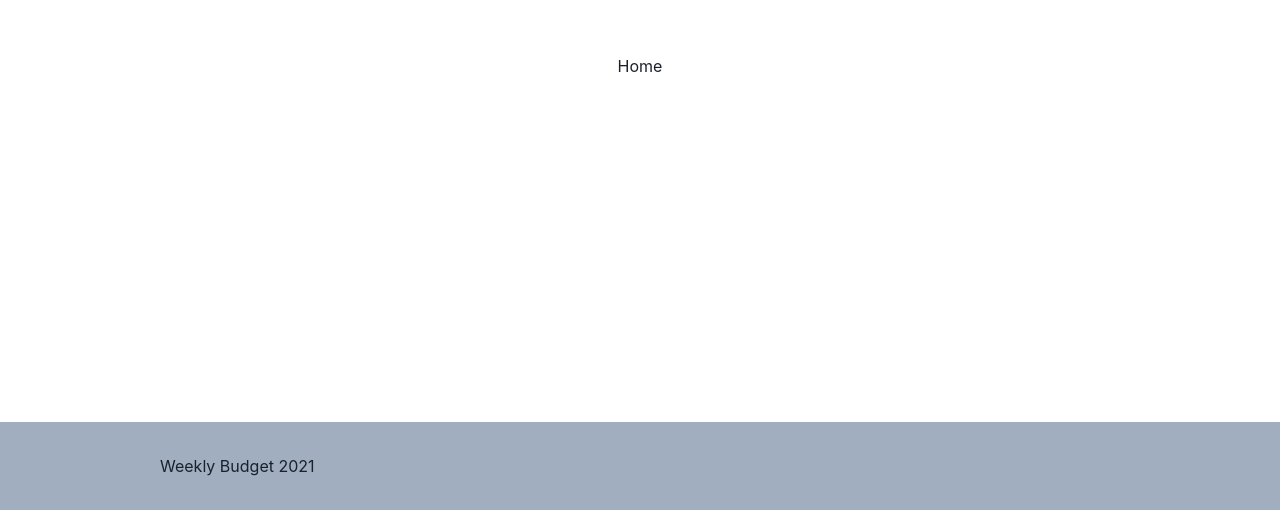
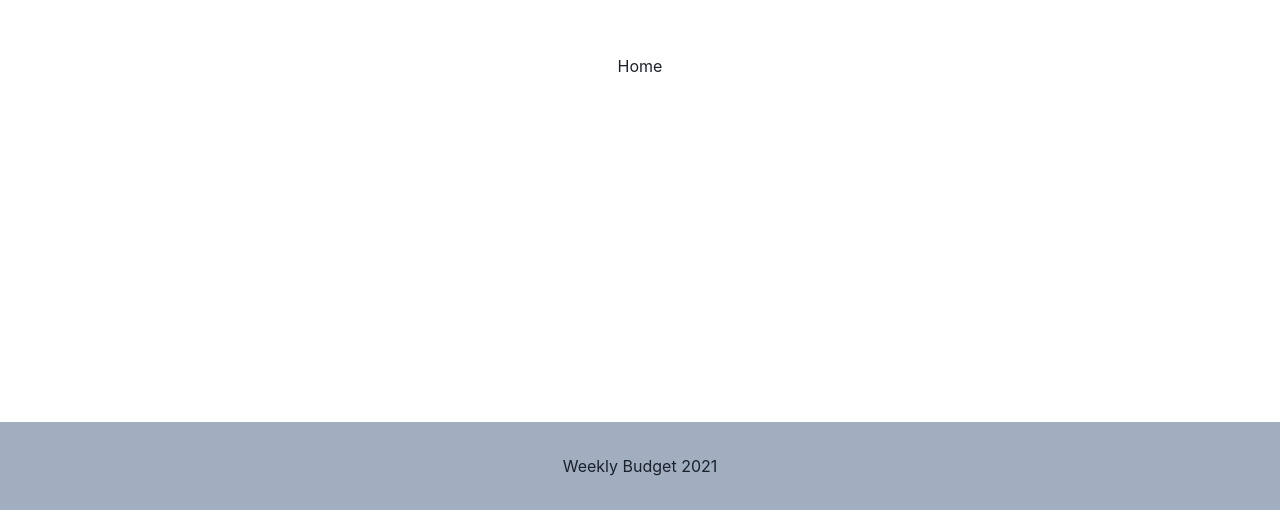
Before and after one commit to cordobacesar29/weekly-budget, a React (Create React App) app: page / in a window 1280 px wide. Shown: the part 290-800 px from the top of the page. Built offline with nearby package versions, Linux system fonts and the light colour scheme.

Commit message:
props for <Text/>

```diff
--- a/src/component/Footer.js
+++ b/src/component/Footer.js
@@ -3,7 +3,7 @@ import { Flex, Text } from '@chakra-ui/react';
 export const Footer = () => (
     <Flex>
         <Text
-            w='full' bg='gray.400' direction='row' px='10rem' py='2rem'
+            w='full' bg='gray.400' direction='row' px='10rem' py='2rem' align='center'
         >Weekly Budget 2021</Text>
     </Flex>
 )
```
